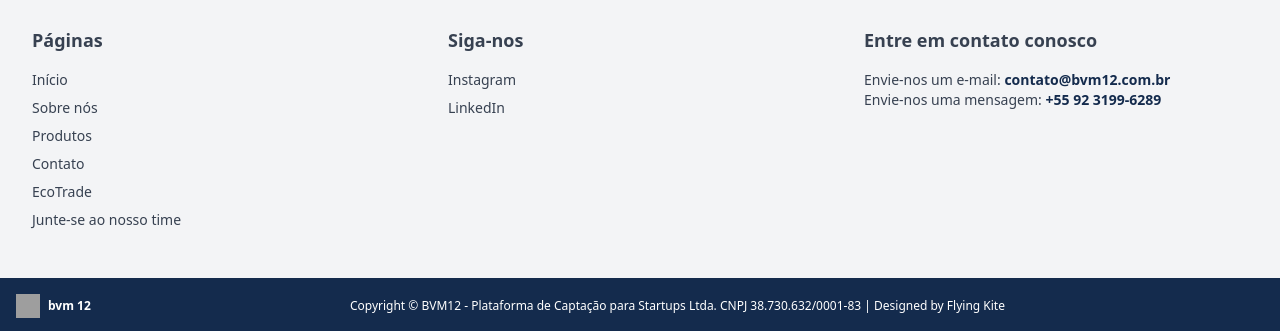
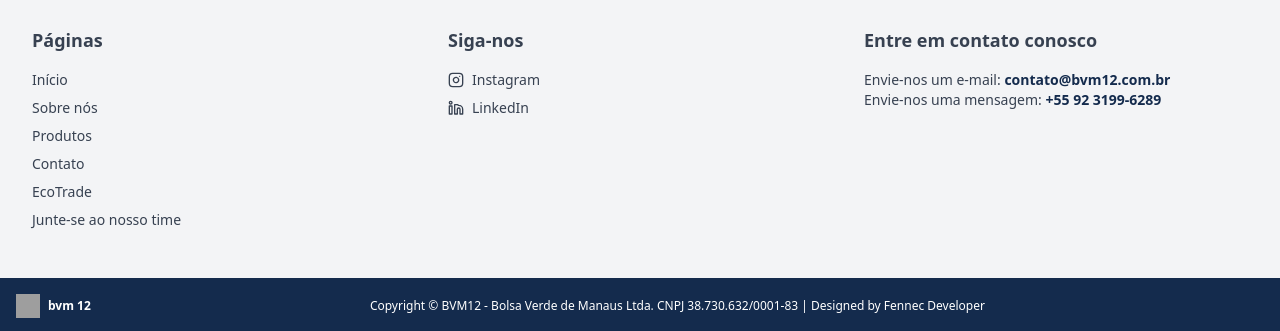
Before and after one commit to contatoBvm12/website-front-vite, a React (Vite) app: page / in a window 1280 px wide. Shown: the part 1041-1372 px from the top of the page. Built offline with nearby package versions, Linux system fonts and the light colour scheme; grey boxes are pictures that could not be loaded.

Commit message:
feat: update footer layout

```diff
--- a/src/components/Footer.tsx
+++ b/src/components/Footer.tsx
@@ -19,8 +19,52 @@
         <div>
           <h3 className="text-lg font-semibold mb-4">Siga-nos</h3>
           <ul className="space-y-2 text-sm">
-            <li><a href="https://www.instagram.com/bvm12" className="hover:underline" target="_blank" rel="noopener noreferrer">Instagram</a></li>
-            <li><a href="https://www.linkedin.com/company/bvm12" className="hover:underline" target="_blank" rel="noopener noreferrer">LinkedIn</a></li>
+            <li>
+              <a
+                href="https://www.instagram.com/bvm12"
+                className="flex items-center hover:underline"
+                target="_blank"
+                rel="noopener noreferrer"
+              >
+                <svg
+                  className="h-4 w-4 mr-2"
+                  viewBox="0 0 24 24"
+                  fill="none"
+                  stroke="currentColor"
+                  strokeWidth="2"
+                  strokeLinecap="round"
+                  strokeLinejoin="round"
+                >
+                  <rect x="2" y="2" width="20" height="20" rx="5" ry="5" />
+                  <path d="M16 11.37A4 4 0 1 1 12.63 8 4 4 0 0 1 16 11.37z" />
+                  <line x1="17.5" y1="6.5" x2="17.5" y2="6.5" />
+                </svg>
+                Instagram
+              </a>
+            </li>
+            <li>
+              <a
+                href="https://www.linkedin.com/company/bvm12"
+                className="flex items-center hover:underline"
+                target="_blank"
+                rel="noopener noreferrer"
+              >
+                <svg
+                  className="h-4 w-4 mr-2"
+                  viewBox="0 0 24 24"
+                  fill="none"
+                  stroke="currentColor"
+                  strokeWidth="2"
+                  strokeLinecap="round"
+                  strokeLinejoin="round"
+                >
+                  <path d="M16 8a6 6 0 0 1 6 6v7h-4v-7a2 2 0 0 0-2-2 2 2 0 0 0-2 2v7h-4v-14h4z" />
+                  <rect x="2" y="9" width="4" height="12" />
+                  <circle cx="4" cy="4" r="2" />
+                </svg>
+                LinkedIn
+              </a>
+            </li>
           </ul>
         </div>
         <div>
@@ -36,7 +80,7 @@
             <span className="font-semibold">bvm 12</span>
           </div>
           <p className="text-center flex-1">
-            Copyright © BVM12 - Plataforma de Captação para Startups Ltda. CNPJ 38.730.632/0001-83 | Designed by Flying Kite
+            Copyright © BVM12 - Bolsa Verde de Manaus Ltda. CNPJ 38.730.632/0001-83 | Designed by Fennec Developer
           </p>
         </div>
       </div>
```
